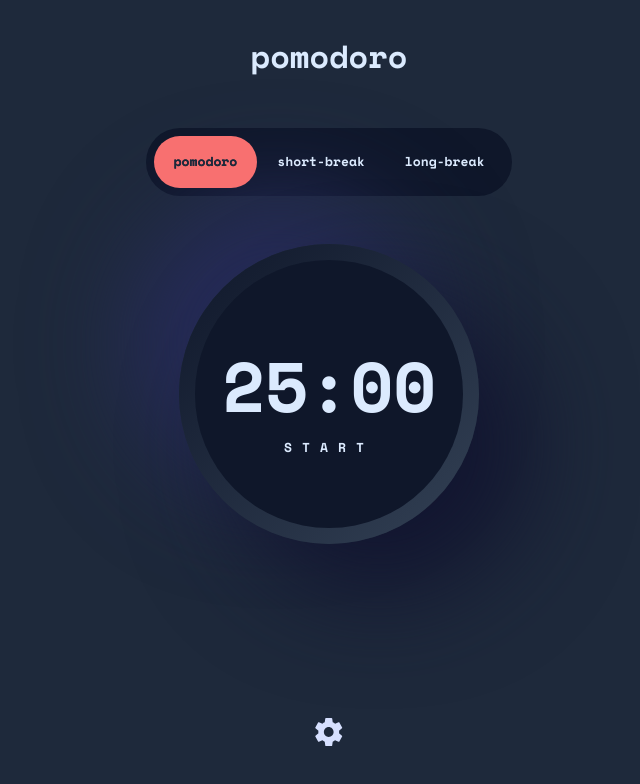
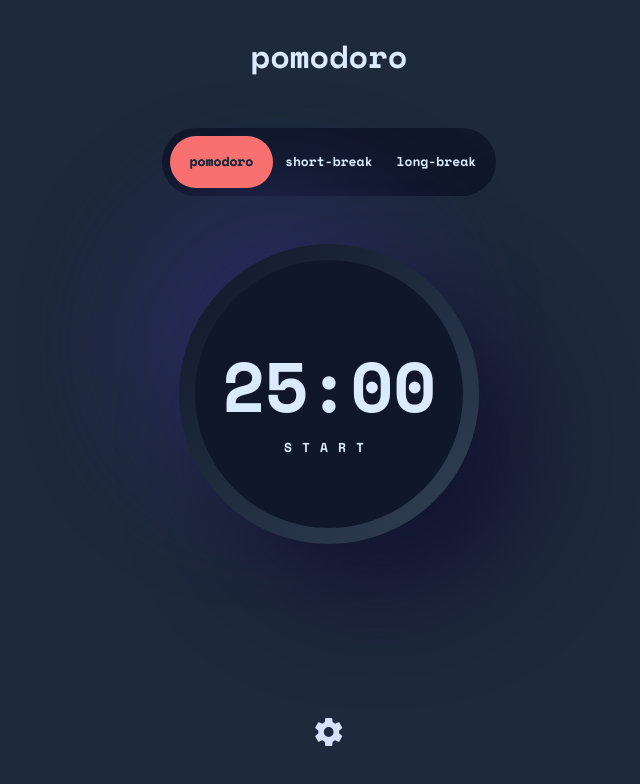
Before and after one commit to bohdancho/pomodoro-spa, a React (Vite) app: page / in a window 1280 px wide. Shown: the top 784 px of the page, without its empty margins (311-951 px from the left). Built offline with nearby package versions, Linux system fonts and the light colour scheme.

Commit message:
normalize tabs button width for different fonts

```diff
--- a/src/components/modeTabs.tsx
+++ b/src/components/modeTabs.tsx
@@ -25,7 +25,7 @@ export const ModeTabs: FunctionComponent<ModeTabsProps> = ({ presets, activeMode
     })
   }, [activeMode])
 
-  const buttonStyles = 'text-[13px] px-[20px] py-[16px]'
+  const buttonStyles = 'text-[13px] min-w-[103px] px-[12px] text-center py-[16px]'
 
   const getButton = (mode: Mode) => (
     <button
```
